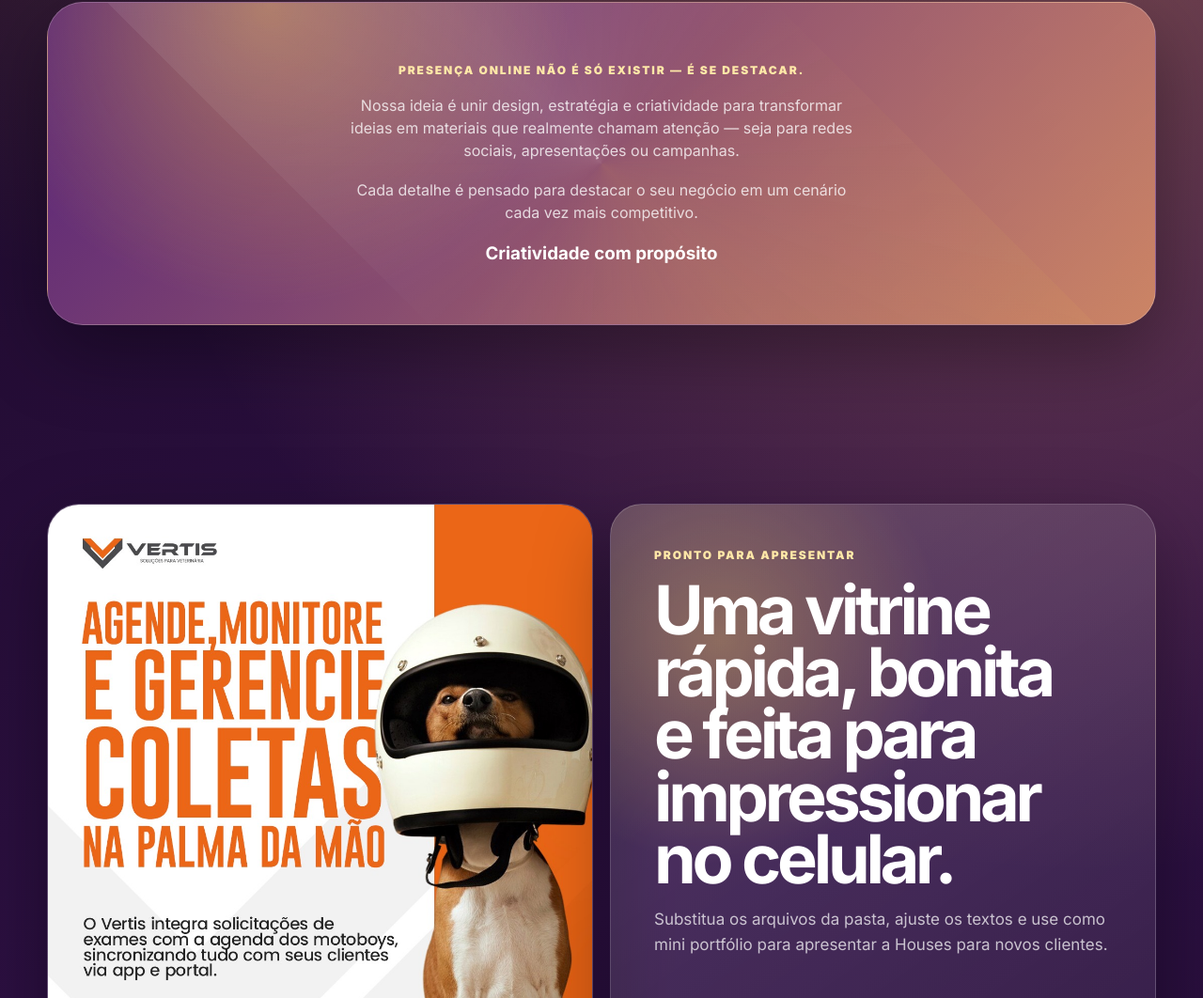
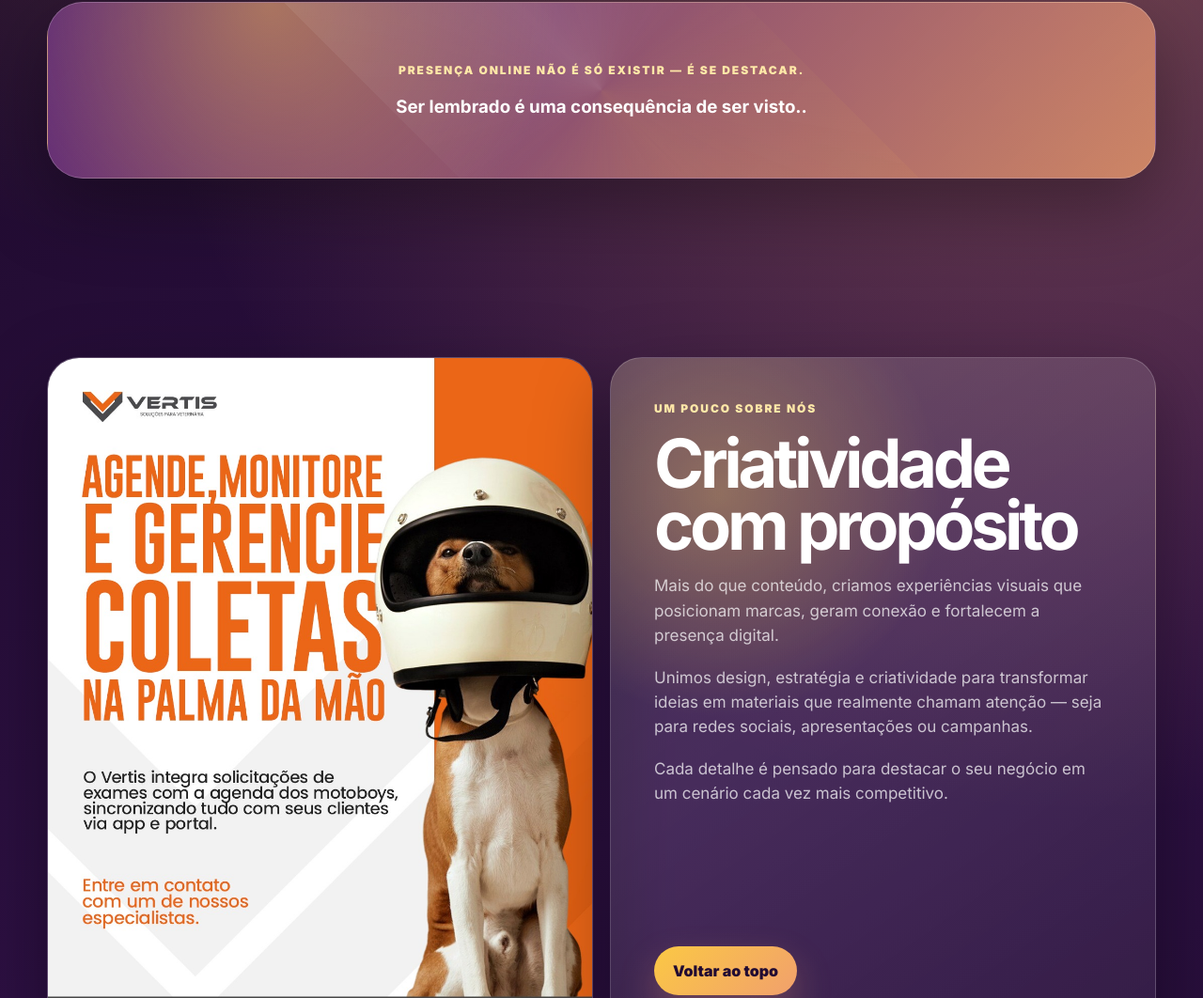
Before and after one commit to lima-vertis/houses, a plain HTML site: page index.html in a window 1280 px wide. Shown: the part 866-1928 px from the top of the page at 94% size. Drawn offline with Linux system fonts and the light colour scheme.

Commit message:
Add files via upload

```diff
--- a/index.html
+++ b/index.html
@@ -1443,20 +1443,10 @@
       <section class="page reveal">
         <div class="cta">
           <div class="section-kicker">
-            presença online não é só existir — é se destacar.
+            Presença online não é só existir — é se destacar.
           </div>
-          <p>
-            Nossa ideia é unir design, estratégia e criatividade para
-            transformar ideias em materiais que realmente chamam atenção — seja
-            para redes sociais, apresentações ou campanhas.
-          </p>
-          <p>
-            Cada detalhe é pensado para destacar o seu negócio em um cenário
-            cada vez mais competitivo.
-          </p>
-
           <br />
-          <h3>Criatividade com propósito</h3>
+          <h3>Ser lembrado é uma consequência de ser visto..</h3>
         </div>
       </section>
 
@@ -1468,13 +1458,21 @@
 
           <div class="spotlight-copy">
             <div>
-              <div class="section-kicker">Pronto para apresentar</div>
-              <h2>
-                Uma vitrine rápida, bonita e feita para impressionar no celular.
-              </h2>
+              <div class="section-kicker">Um pouco sobre nós</div>
+              <h2>Criatividade com propósito</h2>
               <p>
-                Substitua os arquivos da pasta, ajuste os textos e use como mini
-                portfólio para apresentar a Houses para novos clientes.
+                Mais do que conteúdo, criamos experiências visuais que
+                posicionam marcas, geram conexão e fortalecem a presença
+                digital.
+              </p>
+              <p>
+                Unimos design, estratégia e criatividade para transformar ideias
+                em materiais que realmente chamam atenção — seja para redes
+                sociais, apresentações ou campanhas.
+              </p>
+              <p>
+                Cada detalhe é pensado para destacar o seu negócio em um cenário
+                cada vez mais competitivo.
               </p>
             </div>
 
```
